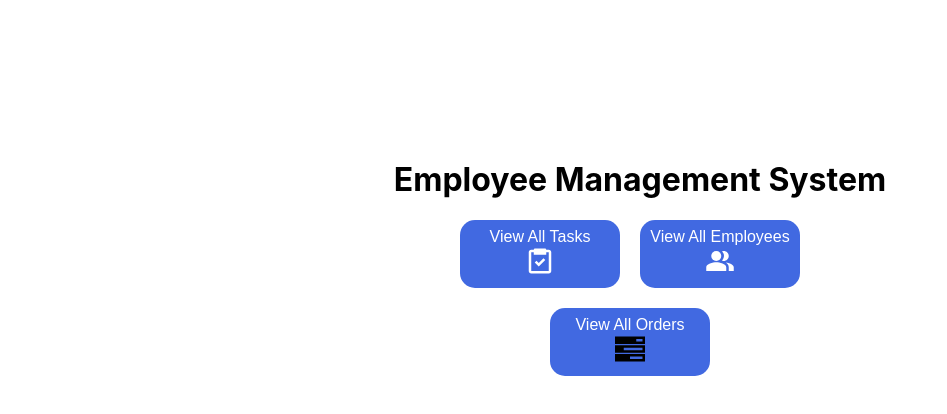
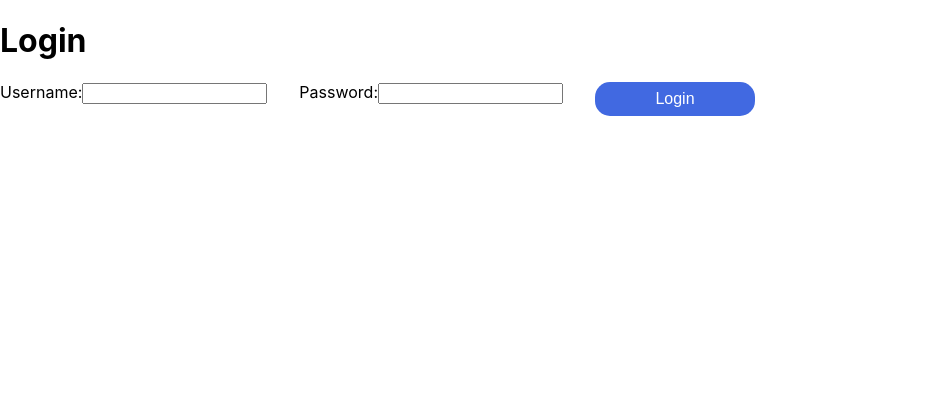
Before and after one commit to Thai-Huynh0510/Cap-Frontend, a React (Create React App) app: page / in a window 1280 px wide. Shown: the top 414 px of the page, without its empty margins (0-947 px from the left). Built offline with nearby package versions, Linux system fonts and the light colour scheme.

Commit message:
added login page

```diff
--- a/src/App.js
+++ b/src/App.js
@@ -21,7 +21,8 @@ const App = () => {
   return (
     <div className="App">
       <Switch>
-      <Route exact path="/" component = {Homepage} />
+      <Route exact path="/" component={LoginPage} />
+      <Route exact path="/homepage" component={Homepage} />
       <Route exact path="/tasks" component={Tasks} />
       <Route exact path="/tasks/:id" component={Task} />
       <Route exact path="/employees" component={Employees} />
--- a/src/Components/LoginPage.js
+++ b/src/Components/LoginPage.js
@@ -1,18 +1,32 @@
-import React from 'react';
+import React, { useState } from 'react';
+import { useHistory } from 'react-router-dom';
 
 function LoginPage() {
+  const [username, setUsername] = useState('');
+  const [password, setPassword] = useState('');
+  const history = useHistory();
+
+  const handleFormSubmit = (event) => {
+    event.preventDefault();
+    if (username === 'Admin' && password === 'Admin1') {
+      history.push('/homepage');
+    } else {
+      alert('Incorrect username or password');
+    }
+  }
+
   return (
     <div>
       <h1>Login</h1>
-      <form>
+      <form onSubmit={handleFormSubmit}>
         <label>
           Username:
-          <input type="text" name="username" />
+          <input type="text" name="username" value={username} onChange={(e) => setUsername(e.target.value)} />
         </label>
         <br />
         <label>
           Password:
-          <input type="password" name="password" />
+          <input type="password" name="password" value={password} onChange={(e) => setPassword(e.target.value)} />
         </label>
         <br />
         <button type="submit">Login</button>
```
